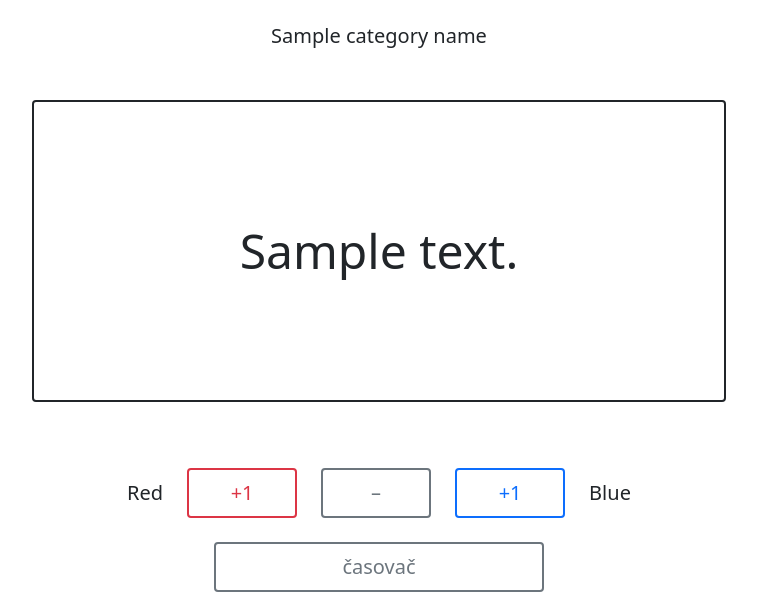
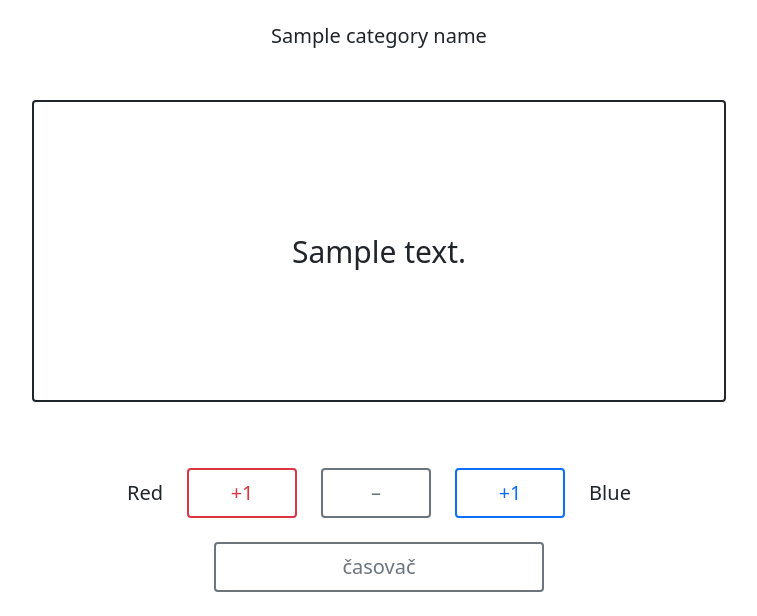
Before and after one commit to Smidra/vedomostni-turnaj, a Flask app: template templates/question.html in a window 1280 px wide. Shown: the top 616 px of the page, without its empty margins (261-1018 px from the left). Run offline with Flask 2, Linux system fonts and the light colour scheme; the template is opened without the code that fills it: most values are stand-ins (such as "Sample title", 1, 10 or a date in 2020).

Commit message:
Smaller text

```diff
--- a/templates/question.html
+++ b/templates/question.html
@@ -25,14 +25,14 @@
         <!-- Question -->
         <div class="contentd-flex flex-column align-items-center justify-content-center bg-white align-middle">
           <div class="container border border-dark border-2 rounded p-4">
-            <div class="display-5 lead" style="height: 250px; display: flex; justify-content: center; align-items: center;">{{ question_text }}</div>
+            <div class="lead" style="height: 250px; display: flex; justify-content: center; align-items: center; font-size: 30px;">{{ question_text }}</div>
           </div>
         </div>
         <!-- Answer -->
         <div class="content d-flex flex-column align-items-center justify-content-center">
           <div class="rounded p-4" style="height: 80%; width: 80%;">
             <h3 class="text-white fs-5">Správná odpověď:</h3>
-            <p class="display-5 text-white">{{ question_answer }}</p>
+            <p class="text-white" style="font-size: 30px;">{{ question_answer }}</p>
           </div>
         </div>
 
```
